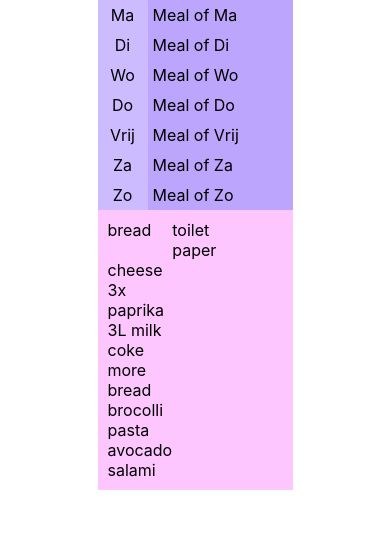
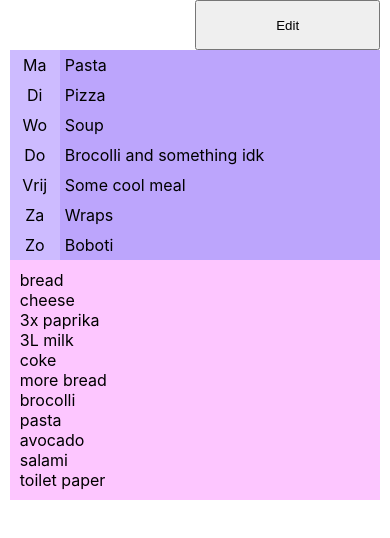
Before and after one commit to MarkMeltzer/household-dashboard, a React (Create React App) app: page / in a window 390 px wide. Shown: the top 538 px of the page. Built offline with nearby package versions, Linux system fonts and the light colour scheme.

Commit message:
Added WeekList component.

```diff
--- a/src/App.js
+++ b/src/App.js
@@ -6,7 +6,7 @@ function App() {
   return (
     <div className="App">
       <div className="content">
-        <WeekList />
+        <WeekList isEditing={false} />
       </div>
     </div>
   );
--- a/src/WeekList.js
+++ b/src/WeekList.js
@@ -1,28 +1,118 @@
+import { useState } from 'react';
 import './css/WeekList.css';
-import EditableTextField from './EditableTextField';
+import { updateObject, updateArray, swapArrayElements, removeItemFromArray } from './utils';
 
-const WeekList = () => {
+const WeekList = (props) => {
+  /*=======================================================================
+  ================================= State =================================
+  =========================================================================*/
+  const [meals, setMeals] = useState({
+    "Ma" : "Pasta",
+    "Di" : "Pizza",
+    "Wo" : "Soup",
+    "Do" : "Brocolli and something idk",
+    "Vrij" : "Some cool meal",
+    "Za" : "Wraps",
+    "Zo" : "Boboti",
+  });
+  const [shoppingItems, setShoppingItems] = useState(
+    ["bread",
+    "cheese",
+    "3x paprika",
+    "3L milk",
+    "coke",
+    "more bread",
+    "brocolli",
+    "pasta",
+    "avocado",
+    "salami",
+    "toilet paper"]
+  );
+
+  const [isEditing, setIsEditing] = useState(props.isEditing);
+
+  /*=======================================================================
+  ============================== Top section ==============================
+  =========================================================================*/
   const days = ["Ma", "Di", "Wo", "Do", "Vrij", "Za", "Zo"];
-  const mealList = days.map((day) => (
-    <div className="dayItem" key={day}>
-      <p className="day">{day}</p>
-      <p className="meal">{"Meal of " + day}</p>
-    </div>
-  ));
+  const topSection = <div className="topSection">{
+    days.map((day) =>
+      <div className="dayItem" key={day}>
+        {<p className="day">{day}</p>}
 
-  const shoppingItems = ["bread", "cheese", "3x paprika", "3L milk", "coke", "more bread", "brocolli", "pasta", "avocado", "salami", "toilet paper"];
-  const shoppingList = shoppingItems.map((item) =>
-    <p key={item}>{item}</p>
-  )
+        {!isEditing && <p className="meal">{meals[day]}</p>}
+        {isEditing && <input
+          type="text"
+          value={meals[day]}
+          onChange={(e) => { setMeals(updateObject(meals, day, e.target.value)) }}
+        />}
+      </div>
+  )}</div>
+
+
+  /*=======================================================================
+  ============================= Bottom section ============================
+  =========================================================================*/
+  // extend the shoppinglist when it gets too big
+  const nRows = (Math.floor(shoppingItems.length / 30) + 1) * 10;
+  const bottomStyle = {
+    gridTemplateRows: `repeat(${nRows}, auto)`
+  }
+
+  const bottomSection = <div className="bottomSection" style={bottomStyle}>{
+    shoppingItems.map((item, index) =>
+      <div className="shoppingItem" key={index}>
+        {!isEditing && <p>{item}</p>}
+
+        {isEditing && <>
+          <input
+            type="text"
+            value={item}
+            onChange={e => handleShoppingItemChange(e, index) }
+          />
+          {index > 0 &&
+            <button onClick={e => moveShoppingItemUp(index)} >↑</button>}
+          {index < shoppingItems.length - 1 &&
+            <button onClick={e => moveShoppingItemDown(index)}>↓</button>}
+          <button
+            className="deleteItemButton"
+            onClick={e => {deleteShoppingItem(index)}}
+          >X</button>
+        </>}
+      </div>
+    )}
+    {isEditing &&
+      <button
+          onClick={addShoppingItem}
+          className="addNewButton"
+        >Add new</button>}
+  </div>
+
+  function handleShoppingItemChange(e, index) {
+    setShoppingItems(updateArray(shoppingItems, index, e.target.value));
+  }
+
+  function addShoppingItem() {
+    setShoppingItems([...shoppingItems, "New item"]);
+  }
+
+  function deleteShoppingItem(index) {
+    setShoppingItems(removeItemFromArray(shoppingItems, index));
+  }
+
+  function moveShoppingItemUp(index) {
+    setShoppingItems(swapArrayElements(shoppingItems, index, index-1))
+  }
+
+  function moveShoppingItemDown(index) {
+    setShoppingItems(swapArrayElements(shoppingItems, index, index+1))
+  }
 
   return (
     <div className="weekList">
-      <div className="topSection">
-        {mealList}
-      </div>
-      <div className="bottomSection">
-       {shoppingList}
-      </div>
+      <button className="editButton" onClick={() => { setIsEditing(!isEditing); }}>Edit</button>
+      {topSection}
+      {bottomSection}
     </div>
   );
 }
--- a/src/css/App.css
+++ b/src/css/App.css
@@ -8,3 +8,9 @@
   margin-right: auto;
   width: 50vw;
 }
+
+@media only screen and (max-width: 600px) {
+  .content {
+    width: 95vw;
+  }
+}
--- a/src/css/WeekList.css
+++ b/src/css/WeekList.css
@@ -1,3 +1,12 @@
+.weekList {
+    text-align: right;
+}
+
+.editButton {
+    width: 50%;
+    height: 50px;
+}
+
 .topSection .dayItem {
     display: grid;
     grid-template-columns: 50px 1fr;
@@ -8,6 +17,7 @@
     margin-bottom: 0;
     padding: 5px;
     background-color: rgb(205, 187, 255);
+    text-align: center;
 }
 
 .topSection .meal {
@@ -24,7 +34,7 @@
     display: grid;
     grid-auto-flow: column;
     grid-template-rows: repeat(10, auto);
-    grid-template-columns: 1fr 1fr 1fr;
+    grid-template-columns: repeat(3, 1fr);
     background-color: rgb(253, 198, 255);
 }
 
@@ -32,3 +42,40 @@
     margin-top: 0;
     margin-bottom: 0;
 }
+
+.shoppingItem {
+    display: grid;
+    grid-template-columns: 1fr auto auto auto;
+}
+
+.shoppingItem button {
+        width: 25px;
+        height: 25px;
+}
+
+.shoppingItem input[type="text"] {
+    box-sizing: border-box;
+    width: 100%;
+}
+
+.addNewButton {
+    width: 50%;
+}
+
+/* Phones sizes */
+@media only screen and (max-width: 600px) {
+    .bottomSection {
+        grid-auto-flow: unset;
+        grid-template-columns: 1fr;
+    }
+
+    .shoppingItem button {
+        width: 50px;
+        height: 50px;
+    }
+
+    .add-new-button {
+        width: 100%;
+        height: 50px;
+    }
+}
--- /dev/null
+++ b/src/utils.js
@@ -0,0 +1,36 @@
+/**
+ * Returns a copy of an object with a value changed.
+ *
+ * @param {object} object the object to return a changed copy of
+ * @param {string} key the key of the attribute to change
+ * @param {string} value the value to change the attribute to
+ * @returns
+ */
+ export function updateObject(object, key, value) {
+    return {...object, [key]:value};
+}
+
+/**
+ * Returns a copy of a list with an item changed.
+ *
+ * @param {object} list the list to return a changed copy of
+ * @param {string} index the index of the item to change
+ * @param {string} value the value to change the item to
+ * @returns
+ */
+ export function updateArray(array, index, value) {
+    const arrayCopy = array.slice();
+    arrayCopy[index] = value;
+    return arrayCopy;
+}
+
+export function swapArrayElements(array, index1, index2) {
+    const arrayCopy = array.slice();
+    arrayCopy[index1] = array[index2];
+    arrayCopy[index2] = array[index1];
+    return arrayCopy;
+}
+
+export function removeItemFromArray(array, index) {
+    return array.filter((el, i) => index !== i);
+}
```
Also changed, not shown: 1 other file (tests, documents, lock files or other folders).
